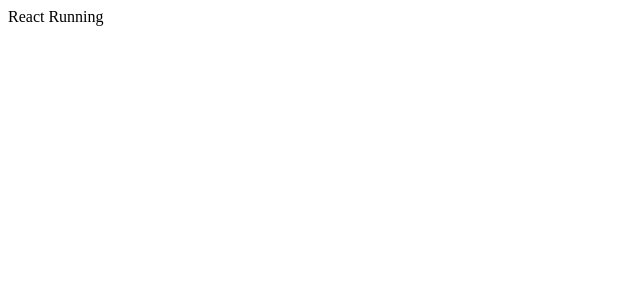
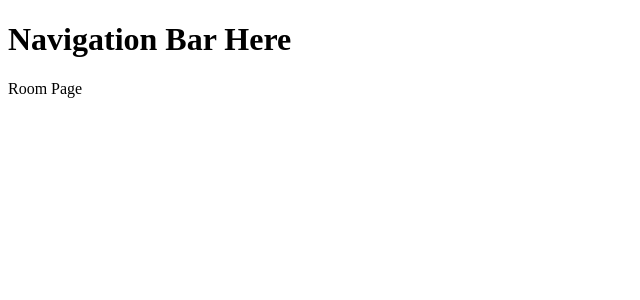
Before and after one commit to IbrahimDuale/VideoChatProject, a React (Create React App) app in the folder client/: page /1 in a window 1280 px wide. Shown: the top 300 px of the page, without its empty margins (0-640 px from the left). Built offline with nearby package versions, Linux system fonts and the light colour scheme.

Commit message:
Added routing to the login page and room page
created Room and Login Components and wired them to specific urls using react-router-dom

```diff
--- a/client/src/App.js
+++ b/client/src/App.js
@@ -1,10 +1,10 @@
-
-
+import { Outlet } from "react-router-dom"
 const App = () => {
 
     return (
         <div>
-            React Running
+            <h1>Navigation Bar Here</h1>
+            <Outlet />
         </div>
     )
 }
--- /dev/null
+++ b/client/src/Components/LoginPage.jsx
@@ -0,0 +1,9 @@
+
+const LoginPage = () => {
+
+    return (
+        <div>Login Page</div>
+    )
+}
+
+export default LoginPage;
--- /dev/null
+++ b/client/src/Components/Room.jsx
@@ -0,0 +1,11 @@
+
+const Room = () => {
+
+    return (
+        <div>
+            Room Page
+        </div>
+    )
+}
+
+export default Room;
--- a/client/src/index.js
+++ b/client/src/index.js
@@ -1,4 +1,17 @@
 import ReactDOM from 'react-dom/client';
 import App from "./App";
+import LoginPage from "./Components/LoginPage";
+import Room from "./Components/Room";
+import { BrowserRouter, Route, Routes } from "react-router-dom";
+
 const root = ReactDOM.createRoot(document.getElementById('root'));
-root.render(<App />);
+root.render(
+    <BrowserRouter>
+        <Routes>
+            <Route path="/" element={<App />}>
+                <Route index element={<LoginPage />} />
+                <Route path=":roomName" element={<Room />} />
+            </Route>
+        </Routes>
+    </BrowserRouter>
+);
```
